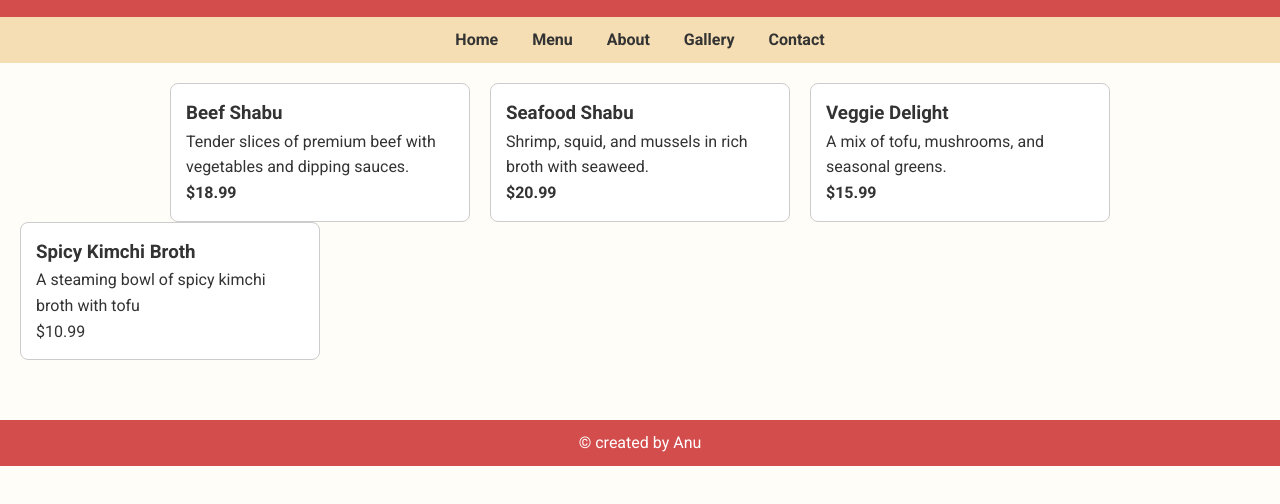
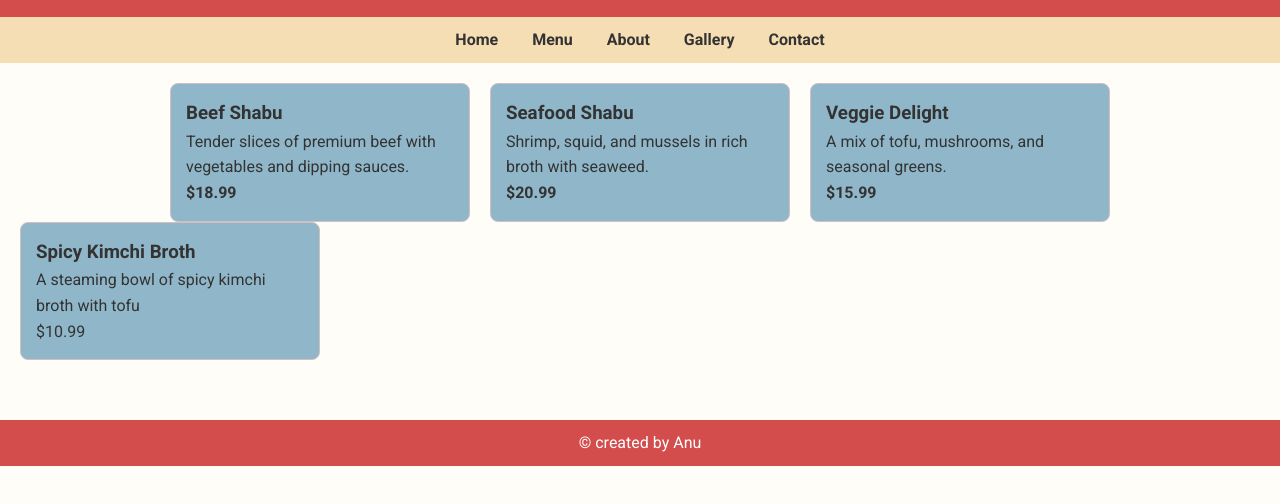
Before and after one commit to AnuuDumjan/midterm_project, a plain HTML site: page menu.html in a window 1280 px wide. Shown: the part 74-578 px from the top of the page. Drawn offline with Linux system fonts and the light colour scheme.

Commit message:
change the menu color

```diff
--- a/style.css
+++ b/style.css
@@ -83,11 +83,11 @@ section img{
 }
 
 .menu-item, .gallery-item {
-  border: 1px solid #ccc;
+  border: 1px solid #d2c0c0;
   padding: 15px;
   border-radius: 8px;
   width: 300px;
-  background: #fff;
+  background: #8fb7c9;
   .menu {
   text-align: center;
   padding: 2rem;
```
